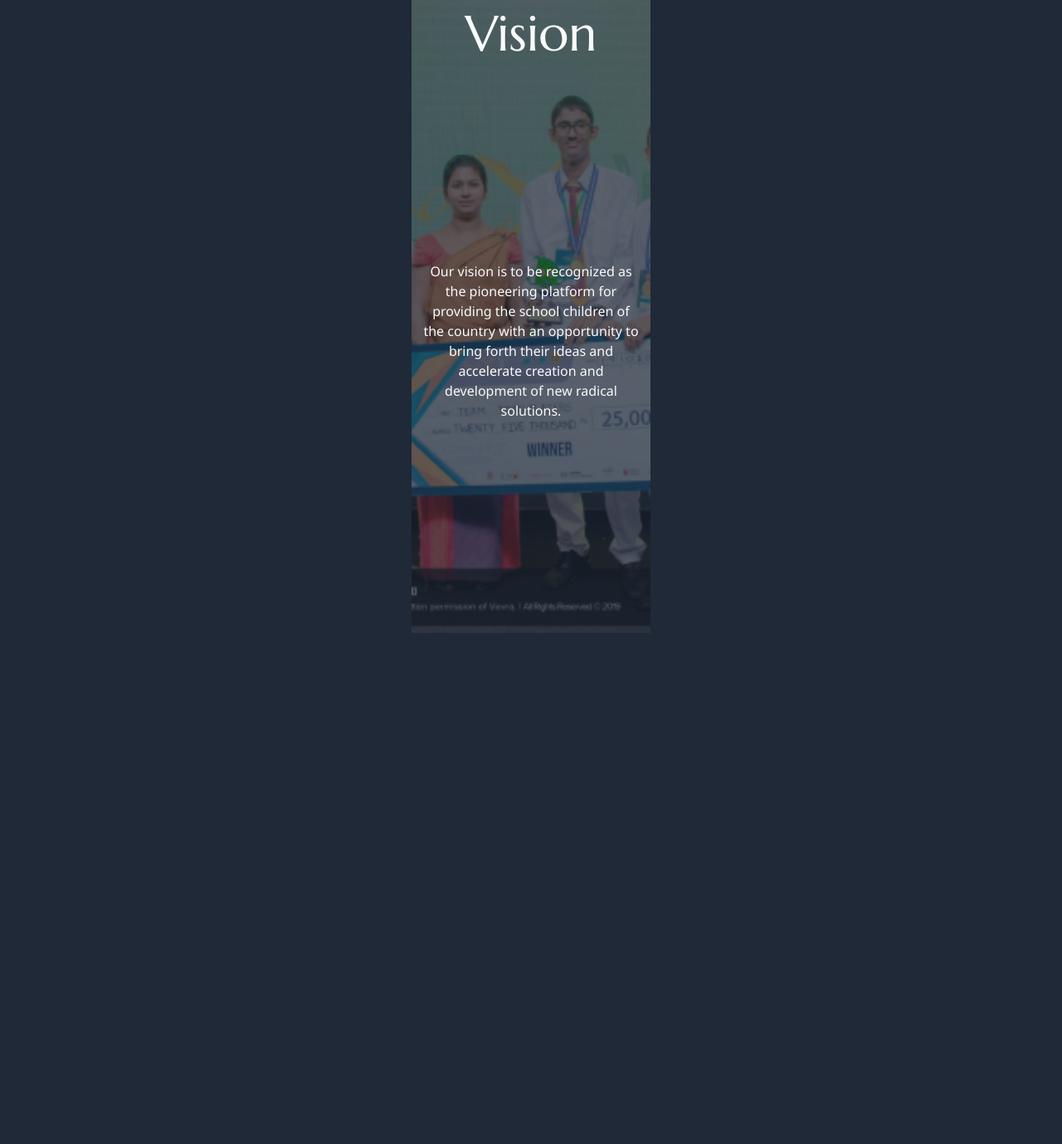
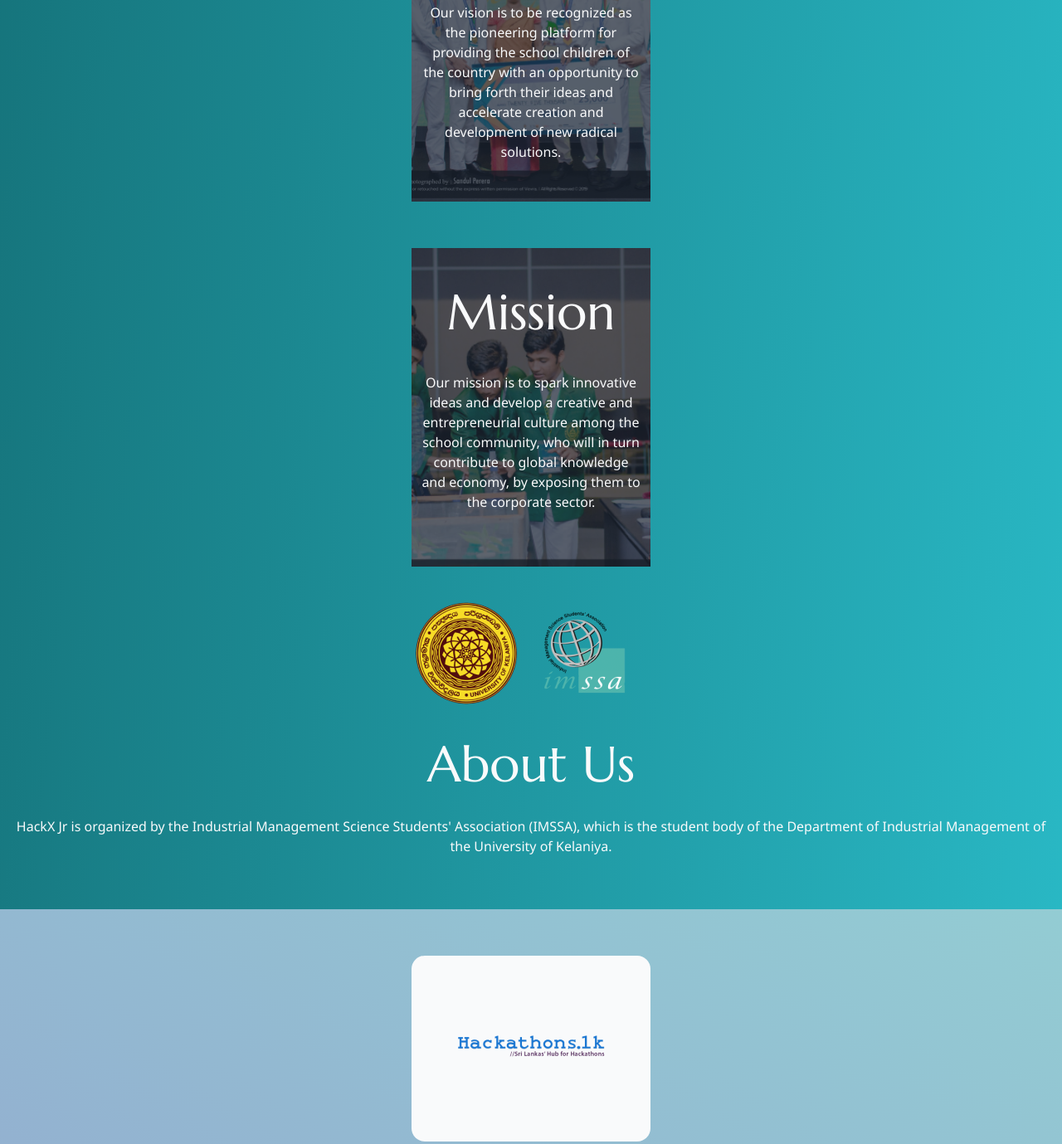
Before and after one commit to SithumDev07/hackX-Jr-Web, a website built with Parcel: page iPhone.html in a window 1280 px wide. Shown: the part 10416-11795 px from the top of the page at 83% size. Built offline with nearby package versions, Linux system fonts and the light colour scheme.

Commit message:
added completed About Us Page

```diff
--- a/iPhone.html
+++ b/iPhone.html
@@ -1215,28 +1215,59 @@
         <!-- End of Finale -->
 
         <section class="h-auto flex flex-col items-center" data-scroll-section="1" id="fixTarget">
-          <div class="w-full flex flex-col items-center text-gray-50 mt-16 mb-16">
+          <div class="w-full flex flex-col items-center text-gray-50 mt-16 mb-10">
             <h1 class="uppercase text-7xl font-BebasNeue text-center">
               About Us
             </h1>
           </div>
+          <div class="h-96 w-72 overflow-hidden relative">
+            <div class="absolute w-full h-full bg-vision-bg-5s bg-cover">
+               <div class="w-full h-full relative">
+                <h1 class="font-Marcellus text-gray-50 text-6xl absolute z-10 top-12 left-1/2 transform -translate-x-1/2">Vision</h1>
+                <p class="w-full px-3 text-gray-50 font-Noto text-base text-center absolute top-1/2  transform -translate-y-1/4 z-10">Our vision is to be recognized as the pioneering platform for providing the school children of the country
+                    with an opportunity to bring forth their ideas and accelerate creation and development of new radical solutions.</p>
+                <div class="w-ful h-full bg-gray-800 opacity-70"></div>
+               </div>
+            </div>
+        </div>
+
+        <div class="h-96 w-72 overflow-hidden relative mt-14">
+          <div class="absolute w-full h-full bg-mission-bg-5s bg-cover">
+             <div class="w-full h-full relative">
+              <h1 class="font-Marcellus text-gray-50 text-6xl absolute z-10 top-12 left-1/2 transform -translate-x-1/2">Mission</h1>
+              <p class="w-full px-3 text-gray-50 font-Noto text-base text-center absolute top-1/2  transform -translate-y-1/4 z-10">Our mission is to spark innovative ideas and develop a creative and entrepreneurial culture among the school community, who will in turn contribute to global knowledge and economy, by exposing them to the corporate sector.</p>
+              <div class="w-ful h-full bg-gray-800 opacity-70"></div>
+             </div>
+          </div>
+      </div>
+
+      <div class="w-full flex flex-col items-center mt-10 mb-16">
+        <div class="w-72">
+          <img src="./public/images/Logos/uok-images.png" alt="">
+        </div>
+        <div class="w-full px-4 text-gray-50 flex flex-col items-center mt-10">
+          <h1 class="font-Marcellus text-6xl text-center">About Us</h1>
+          <p class="font-Noto text-base text-center mt-8">
+            HackX Jr is organized by the Industrial Management Science Students' Association (IMSSA), which is the student body of the Department of Industrial Management of the University of Kelaniya.
+          </p>
+        </div>
+      </div>
         </section>
 
-        <section class="h-twice bg-gray-800 flex justify-center" data-scroll-section="1"  id="fixTarget">
-            <div class="h-screen w-72 overflow-hidden relative mt-20" data-scroll="1" data-scroll-repeat="1">
-                <!-- <div class="absolute w-full h-full bg-red-700 z-10 top-0 transform -translate-y-full" ></div> -->
-                <div class="absolute w-full h-full bg-vision-bg-5s bg-cover visionBG" data-scroll="1" data-scroll-sticky="1" data-scroll-target="#fixTarget">
-                   <div class="w-full h-full relative">
-                    <h1 class="font-Marcellus text-gray-50 text-6xl absolute z-10 top-12 left-1/2 transform -translate-x-1/2">Vision</h1>
-                    <p class="w-full px-3 text-gray-50 font-Noto text-base text-center absolute top-1/2  transform -translate-y-1/4 z-10">Our vision is to be recognized as the pioneering platform for providing the school children of the country
-                        with an opportunity to bring forth their ideas and accelerate creation and development of new radical solutions.</p>
-                    <div class="w-ful h-full bg-gray-800 opacity-70"></div>
-                   </div>
-                </div>
+        <section class="h-screen bg-gradient-to-tr from-eventPartnerStartingColor to-eventPartnersEndColor" data-scroll-section="1">
+          <div class="w-full flex justify-center">
+            <div class="w-72 h-56 rounded-2xl bg-gray-50 flex items-center justify-center mt-14 relative overflow-hidden">
+              <div class="w-full flex justify-center">
+                <img src="./public/images/Logos/event-partner-logo-5s.png" alt="Event Partner Logo">
+              </div>
+              <div class="flex">
+
+              </div>
             </div>
+          </div>
         </section>
 
-        <section class="h-twice bg-gray-900"></section>
+        <section class="h-screen bg-gray-800" data-scroll-section="1"></section>
       </main>
     </div>
   </body>
--- a/tailwind.config.js
+++ b/tailwind.config.js
@@ -14,6 +14,7 @@ module.exports = {
         'mascotty-eye' : "url('../public/images/Mas/minion-eye.png')",
         'mascotty-mobile' : "url('../public/images/Mas/mascotty-mobile.png')",
         'vision-bg-5s': "url('../public/images/vision-bg/bg-vison-large-5s.png')",
+        'mission-bg-5s': "url('../public/images/mission-bg/bg-mission-large-5s.png')",
       })
     },
     screens: {
@@ -74,6 +75,9 @@ module.exports = {
 
       finaleStartingColor: '#434343',
       finaleEndColor: '#000000',
+
+      eventPartnerStartingColor: '#93A5CF',
+      eventPartnersEndColor: '#93CCD3',
 
       black: colors.black,
       white: colors.white,
```
Also changed, not shown: public/images/Logos/event-partner-logo-5s.png (added), public/images/Logos/uok-images.png (added), public/images/mission-bg/bg-mission-large-5s.png (added).
